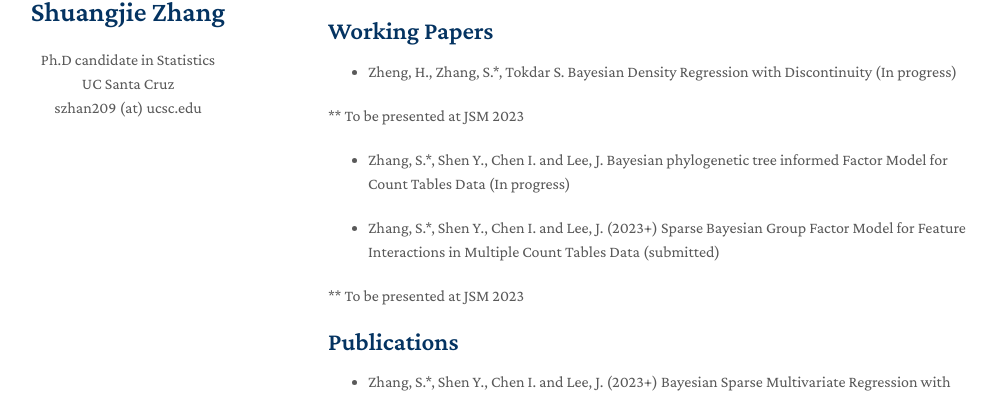
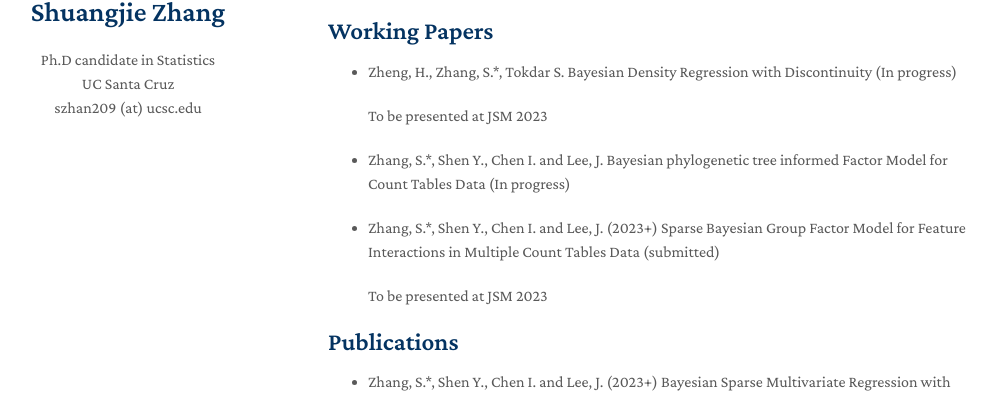
Before and after one commit to shuang-jie/shuang-jie.github.io, a Jekyll site: the page built from index.md, in a window 1280 px wide and 900 px high. Shown: the part 279-673 px from the top of the window, without its empty margins (142-1145 px from the left). Built offline with Jekyll 4.4.1, drawn with Linux system fonts in a browser that asks for light colours; nearby versions of some CDN libraries; a style sheet for code colours, icons or effects is not loaded.

```diff
--- a/index.md
+++ b/index.md
@@ -13,13 +13,13 @@ Welcome! I am currenly a Ph.D. candidate in Statistics surpervised by [Juhee Lee
 ## Working Papers
 * Zheng, H., Zhang, S.*, Tokdar S. Bayesian Density Regression with Discontinuity (In progress)
 
-** To be presented at JSM 2023
+   To be presented at JSM 2023
 
 * Zhang, S.*, Shen Y., Chen I. and Lee, J. Bayesian phylogenetic tree informed Factor Model for Count Tables Data (In progress)
 
 * Zhang, S.*, Shen Y., Chen I. and Lee, J. (2023+) Sparse Bayesian Group Factor Model for Feature Interactions in Multiple Count Tables Data (submitted)
 
-** To be presented at JSM 2023
+   To be presented at JSM 2023
 
 
 
```
